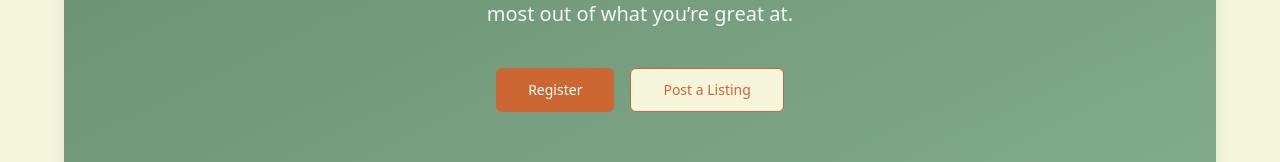
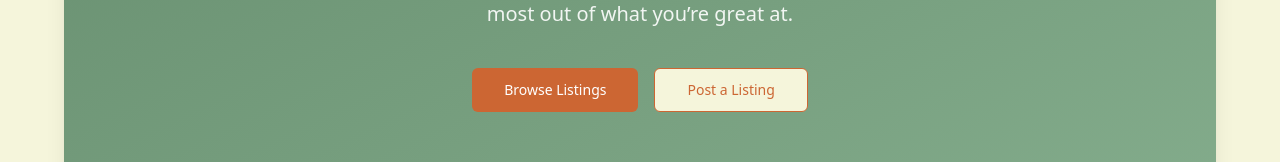
Before and after one commit to mansourmohamed2608/skillswap-app, a Next.js app in the folder frontend/: page / in a window 1280 px wide. Shown: the part 489-651 px from the top of the page. Built offline with nearby package versions, Linux system fonts and the light colour scheme; no server answers; the database is empty.

Commit message:
restore homepage browse listings cta

```diff
--- a/frontend/src/features/home/components/HomePageContent.tsx
+++ b/frontend/src/features/home/components/HomePageContent.tsx
@@ -134,7 +134,7 @@ export function HomePageContent({
           </p>
           <div className="flex flex-col justify-center gap-3 sm:flex-row sm:gap-4">
             <Button size="lg" asChild className="w-full bg-accent text-accent-foreground transition-transform hover:-translate-y-0.5 hover:bg-accent/90 sm:w-auto">
-              <Link href="/auth/signup">{t('events.registerCta', 'Register')}</Link>
+              <Link href="/listings">{t('home.hero.ctaBrowse')}</Link>
             </Button>
             <Button size="lg" variant="outline" asChild className="w-full border-accent text-accent transition-transform hover:-translate-y-0.5 hover:bg-accent hover:text-accent-foreground sm:w-auto">
               <Link href="/listings/new">{t('home.hero.ctaPost')}</Link>
```
